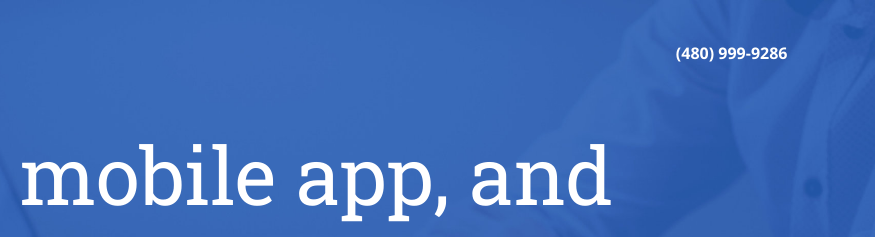
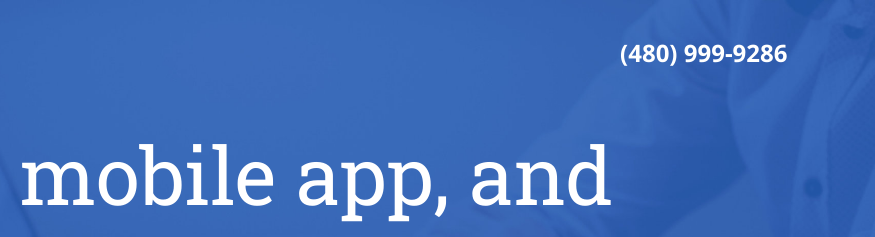
Before and after one commit to colynb/infrontlabs.com, a website built with Parcel: page src/index.pug in a window 1280 px wide. Shown: the top 237 px of the page, 405-1280 px from the left. Built offline with nearby package versions, Linux system fonts and the light colour scheme.

Commit message:
minify for build

```diff
--- a/package.json
+++ b/package.json
@@ -5,7 +5,7 @@
   "main": "index.js",
   "scripts": {
     "start": "parcel src/index.pug",
-    "build": "parcel build src/index.pug --no-minify --no-source-maps"
+    "build": "parcel build src/index.pug --no-source-maps"
   },
   "keywords": [],
   "author": "",
--- a/src/app.sass
+++ b/src/app.sass
@@ -14,6 +14,9 @@ $burgandy: #a1373a
 .navbar
   background: none !important
   margin-bottom: 20px
+
+  .phone
+    font-size: 1.5em
 
 body
   background: #efefef
--- a/src/components/navbar.pug
+++ b/src/components/navbar.pug
@@ -8,4 +8,4 @@ nav.navbar.navbar-expand-lg.navbar-light.bg-light
 
       ul.navbar-nav
         strong
-          a(href="tel:480-999-9286") (480) 999-9286
+          a.phone(href="tel:480-999-9286") (480) 999-9286
```
